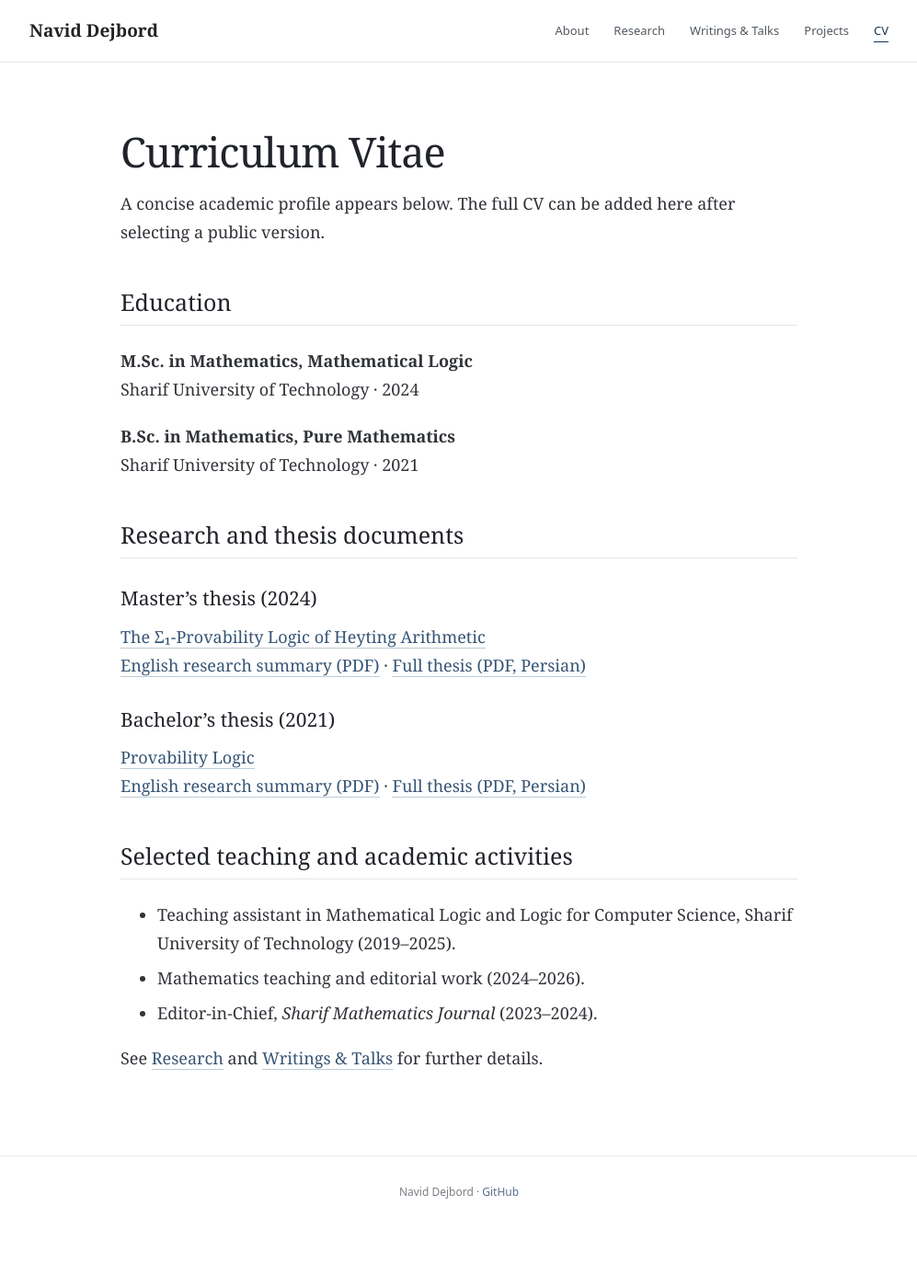
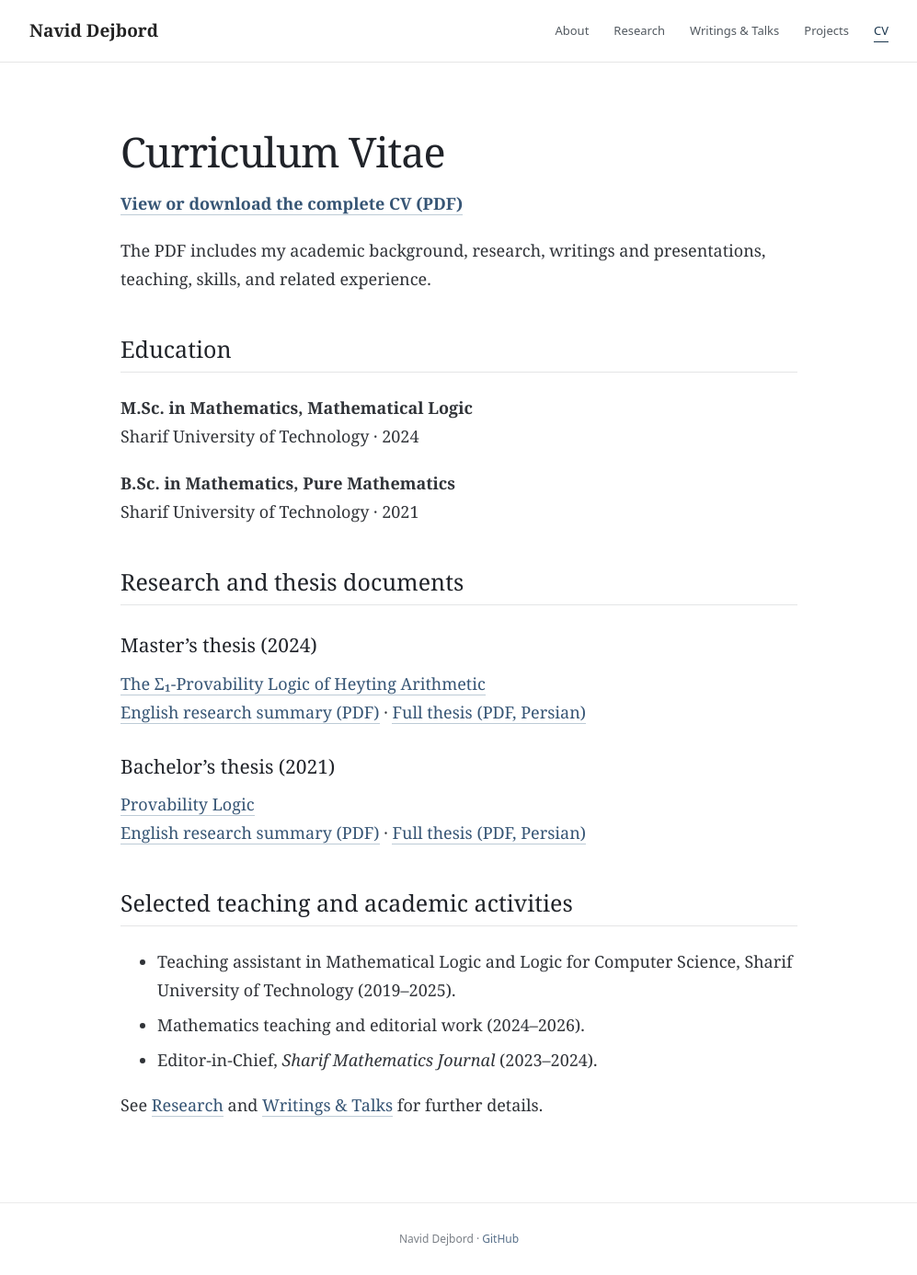
Before and after one commit to NavidDejbord/naviddejbord.github.io, a Jekyll site: the page built from cv/index.md, in a window 1280 px wide. Shown: the whole page at 92% size, without its empty margins (141-1138 px from the left). Built offline with Jekyll 4.4.1, drawn with Linux system fonts in a browser that asks for light colours; before the commit the page ends 1335 px from its top, so only the background shows below that.

Commit message:
Link published CV PDF from homepage and CV page

```diff
--- a/cv/index.md
+++ b/cv/index.md
@@ -7,7 +7,9 @@ permalink: /cv/
 
 # Curriculum Vitae
 
-A concise academic profile appears below. The full CV can be added here after selecting a public version.
+**[View or download the complete CV (PDF)]({{ '/files/navid-dejbord-cv.pdf' | relative_url }})**
+
+The PDF includes my academic background, research, writings and presentations, teaching, skills, and related experience.
 
 ## Education
 
```
Also changed, not shown: index.md (+1 -1 lines).
